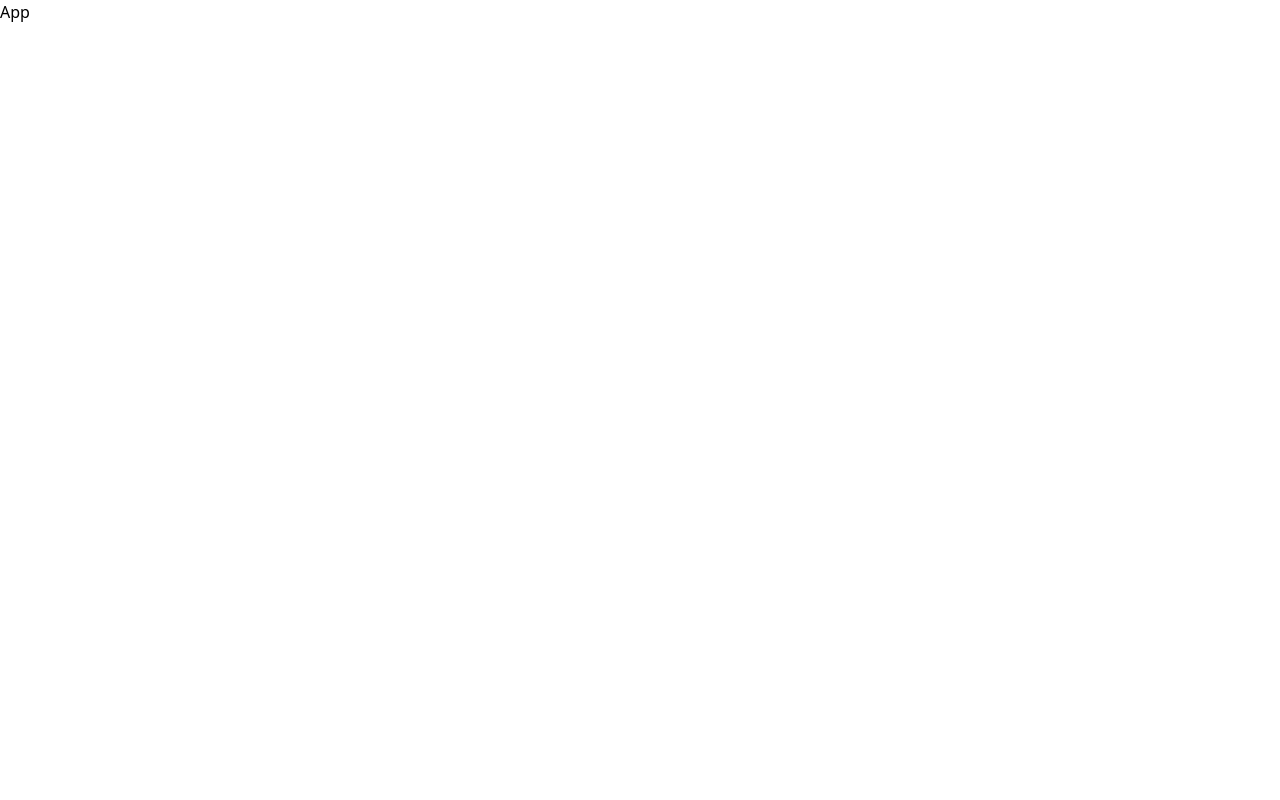
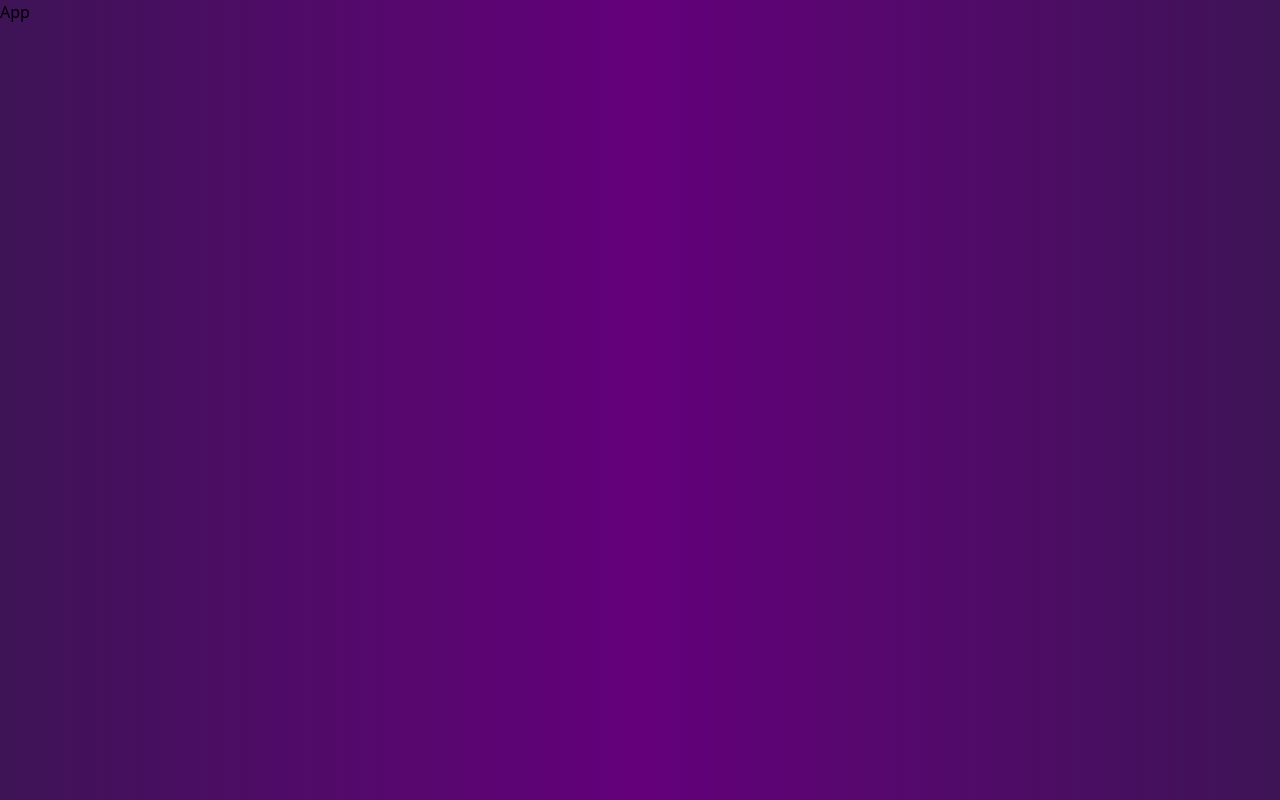
Before and after one commit to Erhahon-Imafidon/motion-animation-app, a React (Vite) app: page / in a window 1280 px wide. Built offline with nearby package versions, Linux system fonts and the light colour scheme.

Commit message:
added background gradient and button styles to CSS

```diff
--- a/src/index.css
+++ b/src/index.css
@@ -1,5 +1,15 @@
 @import url('https://fonts.googleapis.com/css2?family=Quicksand:wght@300..700&display=swap');
 @import 'tailwindcss';
+
+body{
+    background: rgb(100,0,123);
+    background: radial-gradient(circle, rgba(100,0,123,1) 0%, rgba(62,20,86,1) 100%);
+    overflow: hidden;
+}
+
+button {
+    @apply text-white py-2.5 px-7.5 text-base bg-transparent rounded-[50px] border border-white mt-10 mx-auto cursor-pointer opacity-70;
+}
 
 @utility container {
     margin-inline: auto;
```
